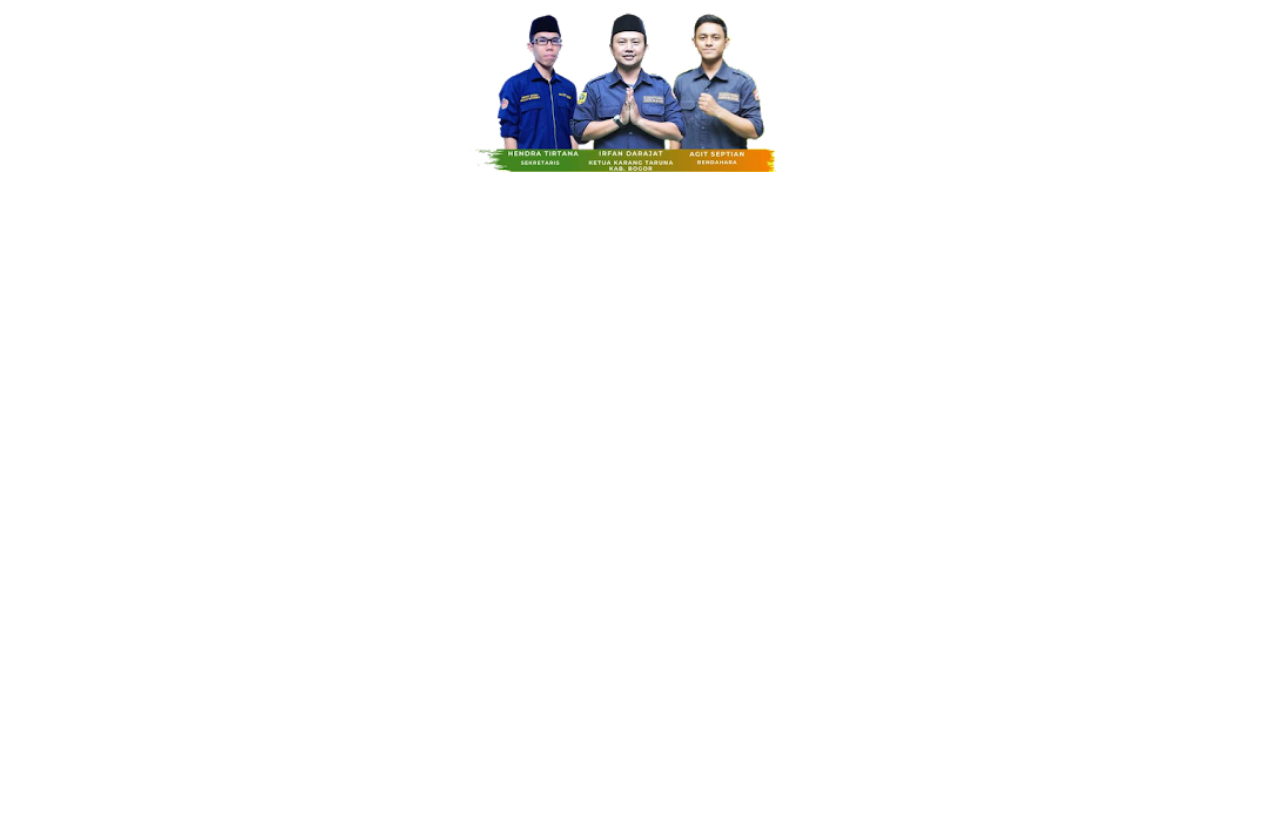
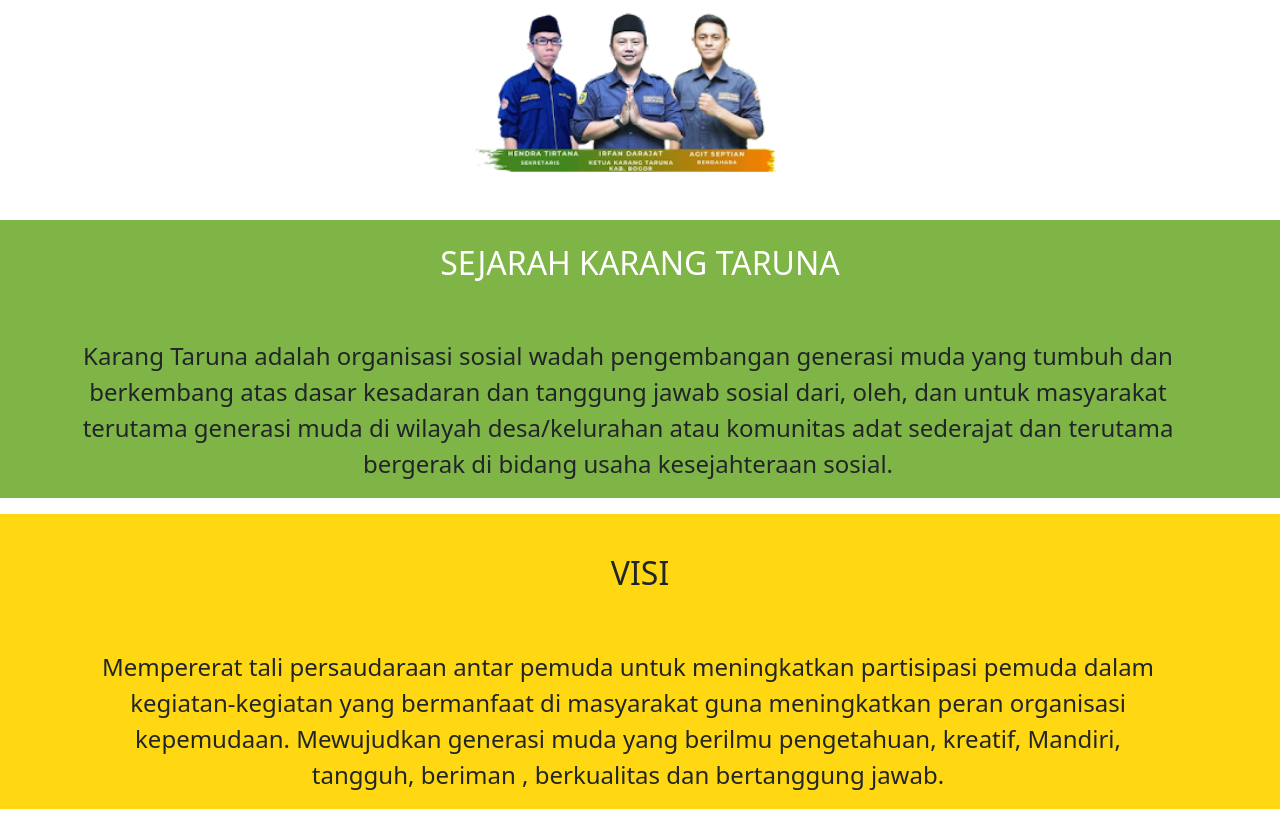
Before and after one commit to SugengMars/FPPemogWeb, a plain HTML site: page index.html in a window 1280 px wide. Shown: the part 343-1160 px from the top of the page. Before the commit the page ends 800 px from the top, so only its background shows below. Drawn offline with nearby package versions, Linux system fonts and the light colour scheme; files that its build step writes are made by us from their sources.

Commit message:
add sejarah and visi

```diff
--- a/index.html
+++ b/index.html
@@ -7,6 +7,9 @@
 
     <!-- Bootstrap CSS -->
     <link href="https://cdn.jsdelivr.net/npm/bootstrap@5.0.2/dist/css/bootstrap.min.css" rel="stylesheet" integrity="sha384-EVSTQN3/azprG1Anm3QDgpJLIm9Nao0Yz1ztcQTwFspd3yD65VohhpuuCOmLASjC" crossorigin="anonymous">
+
+    <!-- Animated css -->
+    <link rel="stylesheet" href="https://unpkg.com/aos@next/dist/aos.css" />
 
     <!-- My Css -->
     <link rel="stylesheet" href="style.css">
@@ -36,7 +39,7 @@
     <!-- End Navbar -->
     <!-- Profile -->
     <section id="profile">
-        <div class="container pt-4">
+        <div class="container pt-4" >
             <div class="container mb-3">
                 <div class="row">
                     <div class="row justify-content-end">
@@ -44,7 +47,7 @@
                       </div>
                 </div>
             </div>
-            <div class="container ">
+            <div class="container mb-5">
                 <div class="row">
                     <div class="row justify-content-center">
                         <img src="img/Pengurus Katar Kab Bogor.png" alt="Pengurus" style="width: 400px;">
@@ -55,7 +58,51 @@
     </section>
     <!-- End Profile -->
 
+    <!-- Sejarah Karang Taruna -->
+    <section id="sejarah">
+      <div class="container-fluid pt-4" style="background-color: #7fb446;">
+        <div class="container">
+          <div class="row text-center mb-3">
+            <div class="coloumn">
+                <h2 style="color: #FFF;">SEJARAH KARANG TARUNA</h2>
+            </div>
+            <div class="row justify-content-center fs-4 text-center">
+              <div class="coloumn pt-5">
+                <p>Karang Taruna adalah organisasi sosial wadah pengembangan generasi muda yang tumbuh dan berkembang atas dasar kesadaran dan tanggung jawab sosial dari, oleh, dan untuk masyarakat terutama generasi muda di wilayah desa/kelurahan atau komunitas adat sederajat dan terutama bergerak di bidang usaha kesejahteraan sosial.</p>
+            </div>
+            </div>
+          </div>
+        </div>
+      </div>
+    </section>
+    <!-- End Sejarah -->
 
+    <!-- Visi -->
+    <section id="visi">
+      <div class="container-fluid pt-4" style="background-color: #ffd712;">
+        <div class="container pt-3">
+          <div class="row text-center mb-2">
+            <div class="coloumn">
+                <h2>VISI</h2>
+            </div>
+            <div class="row justify-content-center fs-4 text-center">
+              <div class="coloumn pt-5">
+                <p>Mempererat tali persaudaraan antar pemuda untuk meningkatkan partisipasi pemuda dalam kegiatan-kegiatan yang bermanfaat di masyarakat guna meningkatkan peran organisasi kepemudaan.
+                  Mewujudkan generasi muda yang berilmu pengetahuan, kreatif, Mandiri, tangguh, beriman , berkualitas dan bertanggung jawab.</p>
+            </div>
+            </div>
+          </div>
+        </div>
+      </div>
+    </section>
+    <!-- End Sejarah -->
+
+    <!-- Js Animated -->
+    <script src="https://unpkg.com/aos@next/dist/aos.js"></script>
+    <script>
+      AOS.init();
+    </script>
+    <!-- Js Bootstap -->
     <script src="https://cdn.jsdelivr.net/npm/bootstrap@5.0.2/dist/js/bootstrap.bundle.min.js" integrity="sha384-MrcW6ZMFYlzcLA8Nl+NtUVF0sA7MsXsP1UyJoMp4YLEuNSfAP+JcXn/tWtIaxVXM" crossorigin="anonymous"></script>
 
   </body>
```
